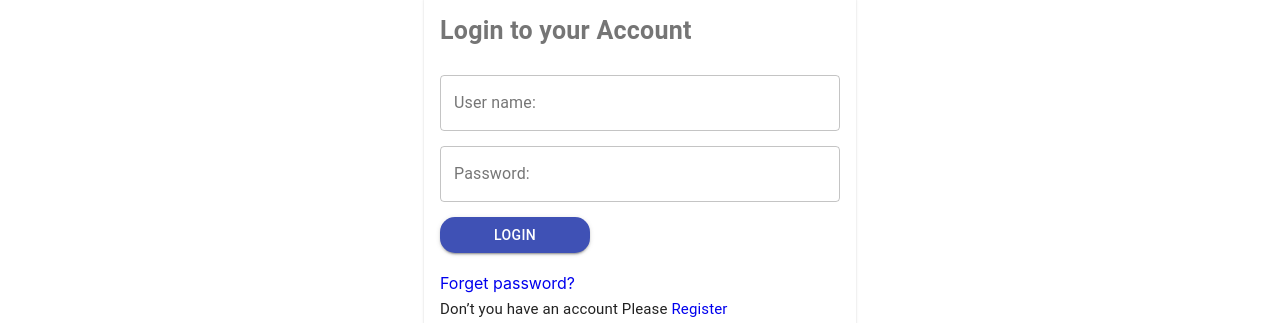
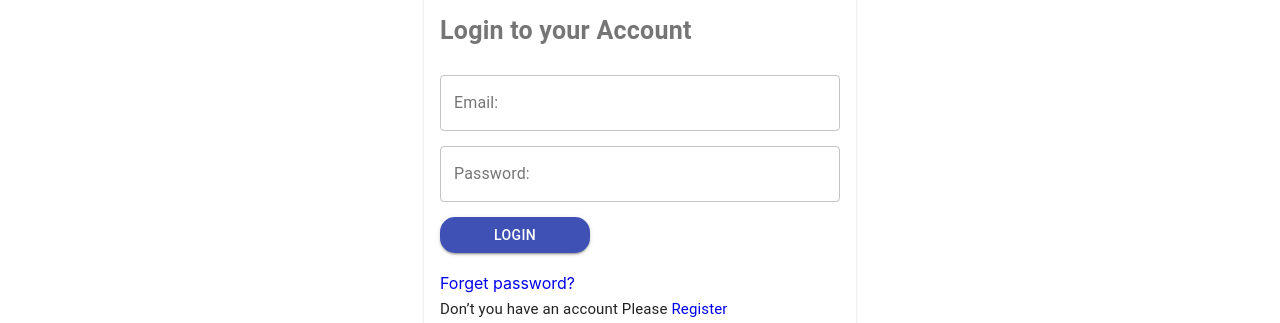
Before and after one commit to Daham2000/MovieZilla, a React (Create React App) app: page /login in a window 1280 px wide. Shown: the part 368-691 px from the top of the page. Built offline with nearby package versions, Linux system fonts and the light colour scheme.

Commit message:
first commit

```diff
--- a/package.json
+++ b/package.json
@@ -15,6 +15,7 @@
     "react-redux": "^7.2.2",
     "react-router-dom": "^5.2.0",
     "react-scripts": "4.0.1",
+    "react-toastify": "^6.2.0",
     "web-vitals": "^0.2.4"
   },
   "scripts": {
--- a/src/action/users.js
+++ b/src/action/users.js
@@ -1,11 +1,53 @@
 import * as api from "../api/index";
-import { SIGNUP } from "../constants/actionType";
+import { SIGNUP,LOGIN } from "../constants/actionType";
+import { toast } from "react-toastify";
+import "react-toastify/dist/ReactToastify.css";
 
-export const signup = (user) => async(dispatch) =>{
-    try {
-        const {data} = await api.registerUser(user);
-        dispatch ({type: SIGNUP, payload: data});
-    } catch (error) {
-        console.log(error.massage);
+toast.configure();
+
+const notify = (data) => {
+    if (data.isRegistered===true) {
+        toast.success( data.message, {
+            position: "top-center",
+            autoClose: 3000,
+            hideProgressBar: false,
+            closeOnClick: true,
+            pauseOnHover: true,
+            draggable: true,
+            progress: undefined,
+        });
     }
-}
+    if (data.isRegistered===false){
+        toast.error(data.message, {
+            position: "top-center",
+            autoClose: 5000,
+            hideProgressBar: false,
+            closeOnClick: true,
+            pauseOnHover: true,
+            draggable: true,
+            progress: undefined,
+        });
+    }else{
+        toast.info(data.isRegistered, {position: toast.POSITION.TOP_CENTER});
+    }
+};
+
+export const signup = (user) => async (dispatch) => {
+  try {
+    const { data } = await api.registerUser(user);
+    notify(data);
+    dispatch({ type: SIGNUP, payload: data });
+  } catch (error) {
+    console.log(error.massage);
+  }
+};
+
+export const login = (user) => async (dispatch) =>{
+  try {
+    const {data} = await api.loginUser(user);
+    notify(data);
+    dispatch({type: LOGIN, payload: data});
+  } catch (error) {
+    console.log(error.massage);
+  }
+};
--- a/src/api/index.js
+++ b/src/api/index.js
@@ -2,4 +2,5 @@ import axios from "axios";
 
 const url = "http://localhost:5000/users";
 
-export const registerUser = (newUser) => axios.post(`${url}`, newUser);
+export const registerUser = (newUser) => axios.post(`${url}/createAccount`, newUser);
+export const loginUser = (user) => axios.post(`${url}/login`, user);
--- a/src/components/Login/Login.js
+++ b/src/components/Login/Login.js
@@ -1,83 +1,146 @@
-import { makeStyles, Card, CardContent,Typography, TextField,Button } from "@material-ui/core";
-import logo from  "../../images/logo_transparent.png";
+import {
+  makeStyles,
+  Card,
+  CardContent,
+  Typography,
+  TextField,
+  Button,
+} from "@material-ui/core";
+import logo from "../../images/logo_transparent.png";
 import { Link } from "react-router-dom";
+import { useDispatch } from "react-redux";
+import { login } from "../../action/users";
+import { useState } from "react";
 
-const useStyles = makeStyles((theme) =>({
-    mainSection:{
-        display: 'flex',
-        flexDirection: 'column',
-        alignItems: 'center',
-        justifyItems: 'center'
+const useStyles = makeStyles((theme) => ({
+  mainSection: {
+    display: "flex",
+    flexDirection: "column",
+    alignItems: "center",
+    justifyItems: "center",
   },
   img: {
-        width: 300
+    width: 300,
   },
   root: {
     minWidth: 400,
-        display: 'flex',
+    display: "flex",
     flexDirection: "column",
-        alignItems: "space-between"
+    alignItems: "space-between",
   },
   bullet: {
-        display: 'inline-block',
-        margin: '0 2px',
-        transform: 'scale(0.8)',
+    display: "inline-block",
+    margin: "0 2px",
+    transform: "scale(0.8)",
   },
   title: {
     fontSize: 25,
     fontWeight: "bold",
-        marginBottom: 25
+    marginBottom: 25,
   },
   title2: {
     fontSize: 15,
     marginBottom: 15,
-        textDecoration: "none"
+    textDecoration: "none",
   },
   textFiled: {
-        marginBottom: 15
+    marginBottom: 15,
   },
-    button:{
+  button: {
     borderRadius: 15,
     marginBottom: 20,
-        width: 150
+    width: 150,
   },
-    forgotpass:{
+  forgotpass: {
     marginBottom: 5,
-        textDecoration: "none"
-    }
+    textDecoration: "none",
+  },
 }));
 
 const Login = () => {
   const classes = useStyles();
 
-    return(
+  const [userData, setUserData] = useState({
+    email: "",
+    password: "",
+  });
+
+  const dispatch = useDispatch();
+
+  const handleSubmit = (e) => {
+    e.preventDefault();
+    dispatch(login(userData));
+  };
+
+  return (
     <div className={classes.mainSection}>
       <img src={logo} alt="logo" className={classes.img}></img>
-            <Card >
+      <Card>
         <CardContent className={classes.root}>
           <Typography
-                    Typography className={classes.title} color="textSecondary" gutterBottom>
+            Typography
+            className={classes.title}
+            color="textSecondary"
+            gutterBottom
+          >
             Login to your Account
           </Typography>
-
-                    <TextField id="Username" className={classes.textFiled} label="User name:" variant="outlined" />
-                    <TextField id="Password" type="password" className={classes.textFiled} label="Password:" variant="outlined" />
-
-                    <div>
-                        <Button className={classes.button} variant="contained" color="primary" href="#contained-buttons">
+          <form
+            autoComplete="on"
+            noValidate
+            className={`${classes.root}`}
+            onSubmit={handleSubmit}
+          >
+            <TextField
+              id="Email"
+              className={classes.textFiled}
+              label="Email:"
+              variant="outlined"
+              value={userData.email}
+              onChange={(e) => {
+                setUserData({ ...userData, email: e.target.value });
+              }}
+            />
+            <TextField
+              id="Password"
+              type="password"
+              className={classes.textFiled}
+              label="Password:"
+              variant="outlined"
+              value={userData.password}
+              onChange={(e) => {
+                setUserData({ ...userData, password: e.target.value });
+              }}
+            />
+              <Button
+                className={classes.button}
+                variant="contained"
+                color="primary"
+                type="submit"
+              >
                 Login
               </Button>
-                    </div>
+          </form>
 
-
-                    <Link to="/signup" className={classes.forgotpass}> Forget password? </Link>
+          <Link to="/signup" className={classes.forgotpass}>
+            {" "}
+            Forget password?{" "}
+          </Link>
           <Typography
-                    Typography className={classes.title2} color="black" gutterBottom>
-                        Don’t you have an account Please <Link to="/signup" className={classes.title2}> Register </Link>
+            Typography
+            className={classes.title2}
+            color="black"
+            gutterBottom
+          >
+            Don’t you have an account Please{" "}
+            <Link to="/signup" className={classes.title2}>
+              {" "}
+              Register{" "}
+            </Link>
           </Typography>
         </CardContent>
       </Card>
     </div>
-    )
-}
+  );
+};
 export default Login;
--- a/src/components/Signup/Signup.js
+++ b/src/components/Signup/Signup.js
@@ -11,6 +11,9 @@ import { Link } from "react-router-dom";
 import React, { useState, useEffect } from "react";
 import { useDispatch, useSelector } from "react-redux";
 import { signup } from "../../action/users";
+import {toast} from "react-toastify";
+
+toast.configure()
 const useStyles = makeStyles((theme) => ({
   mainSection: {
     display: "flex",
@@ -60,10 +63,8 @@ const Signup = () => {
     username: "",
     Email: "",
     password: "",
+    password2: "",
     birthDay: "",
-  });
-  const [validatedPassword, setValidate] = useState({
-    password: "",
   });
 
   const dispatch = useDispatch();
@@ -144,9 +145,9 @@ const Signup = () => {
               className={styles.textFiled}
               label="Password repeat:"
               variant="outlined"
-              value={validatedPassword.password}
+              value={userData.password2}
               onChange={(e) =>
-                setValidate({ ...validatedPassword, password: e.target.value})
+                setUserdata({ ...userData, password2: e.target.value})
               }
             />
 
--- a/src/constants/actionType.js
+++ b/src/constants/actionType.js
@@ -1 +1,2 @@
 export const SIGNUP = 'SIGNUP';
+export const LOGIN = 'LOGIN';
```
Also changed, not shown: 2 other files (tests, documents, lock files or other folders). Lines whose indentation alone changed are shown as unchanged.
